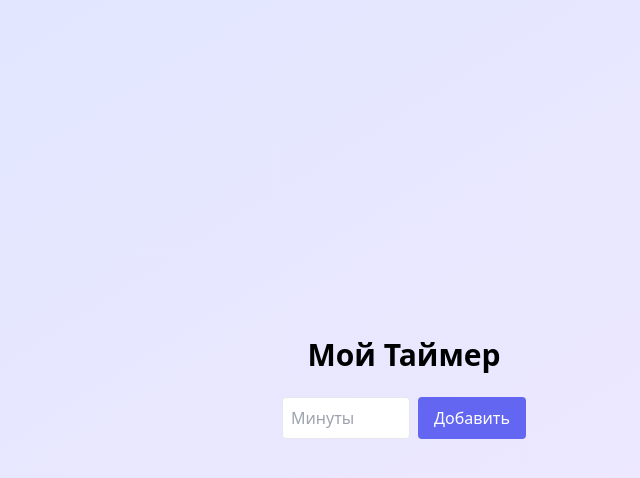
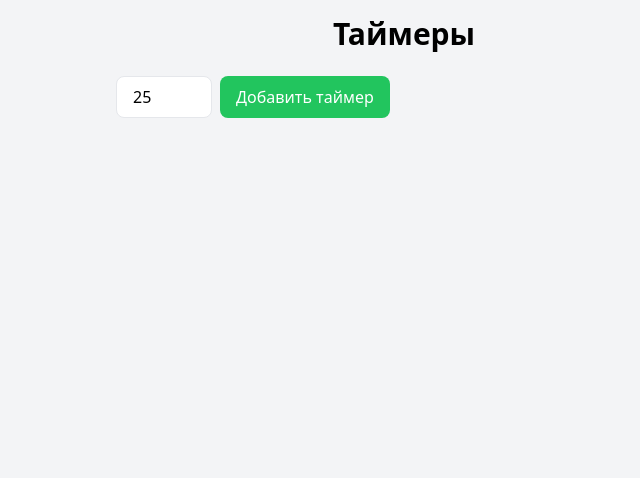
Before and after one commit to sergey23r-hub/telegram-timer-frontend, a React (Create React App) app: page / in a window 1280 px wide. Shown: the top 478 px of the page, without its empty margins (236-876 px from the left). Built offline with nearby package versions, Linux system fonts and the light colour scheme.

Commit message:
feat: добавлены мульти-таймеры с паузой, сбросом и удалением

```diff
--- a/src/App.js
+++ b/src/App.js
@@ -1,73 +1,11 @@
-import React, { useState, useEffect } from 'react';
+import React, { useState } from 'react';
+import Timers from './components/Timers';
 
-function App() {
-  const [timers, setTimers] = useState([]);
-  const [input, setInput] = useState('');
-
-  const addTimer = () => {
-    if (!input || isNaN(input)) return;
-    const newTimer = { id: Date.now(), time: parseInt(input) * 60, running: false };
-    setTimers([...timers, newTimer]);
-    setInput('');
-  };
-
-  const toggleTimer = (id) => {
-    setTimers(timers.map(timer => (
-      timer.id === id ? { ...timer, running: !timer.running } : timer
-    )));
-  };
-
-  const deleteTimer = (id) => {
-    setTimers(timers.filter(timer => timer.id !== id));
-  };
-
-  useEffect(() => {
-    const interval = setInterval(() => {
-      setTimers(prev =>
-        prev.map(timer =>
-          timer.running && timer.time > 0
-            ? { ...timer, time: timer.time - 1 }
-            : timer
-        )
-      );
-    }, 1000);
-    return () => clearInterval(interval);
-  }, []);
-
+export default function App() {
   return (
-    <div className="min-h-screen bg-gradient-to-br from-indigo-100 to-purple-100 flex flex-col items-center justify-center p-4">
-      <h1 className="text-3xl font-bold mb-6">Мой Таймер</h1>
-      <div className="flex space-x-2 mb-6">
-        <input
-          type="number"
-          placeholder="Минуты"
-          value={input}
-          onChange={(e) => setInput(e.target.value)}
-          className="border rounded p-2 w-32"
-        />
-        <button onClick={addTimer} className="bg-indigo-500 text-white rounded px-4 py-2 hover:bg-indigo-600">
-          Добавить
-        </button>
-      </div>
-      <div className="grid grid-cols-1 md:grid-cols-2 lg:grid-cols-3 gap-4">
-        {timers.map((timer) => (
-          <div key={timer.id} className="bg-white shadow-md rounded-lg p-4 flex flex-col items-center">
-            <div className="text-2xl font-semibold mb-2">
-              {Math.floor(timer.time / 60)}:{String(timer.time % 60).padStart(2, '0')}
-            </div>
-            <div className="flex space-x-2">
-              <button onClick={() => toggleTimer(timer.id)} className="bg-green-500 text-white rounded px-3 py-1">
-                {timer.running ? 'Пауза' : 'Старт'}
-              </button>
-              <button onClick={() => deleteTimer(timer.id)} className="bg-red-500 text-white rounded px-3 py-1">
-                Удалить
-              </button>
-            </div>
-          </div>
-        ))}
-      </div>
+    <div className="min-h-screen bg-gray-100 p-4">
+      <h1 className="text-3xl font-bold mb-6 text-center">Таймеры</h1>
+      <Timers />
     </div>
   );
 }
-
-export default App;
--- a/src/components/TimerItem.js
+++ b/src/components/TimerItem.js
@@ -1,28 +1,38 @@
-import React from 'react';
+import React, { useEffect, useState } from 'react';
 
-export default function TimerItem({ timer, toggleTimer, removeTimer }) {
+export default function TimerItem({ id, initialMinutes, removeTimer }) {
+  const [timeLeft, setTimeLeft] = useState(initialMinutes * 60);
+  const [isRunning, setIsRunning] = useState(false);
+
+  useEffect(() => {
+    let interval;
+    if (isRunning && timeLeft > 0) {
+      interval = setInterval(() => setTimeLeft(t => t - 1), 1000);
+    }
+    if (timeLeft === 0 && isRunning) {
+      alert("⏰ Таймер завершен!");
+      setIsRunning(false);
+    }
+    return () => clearInterval(interval);
+  }, [isRunning, timeLeft]);
+
   const formatTime = (seconds) => {
-    const m = Math.floor(seconds / 60).toString().padStart(2, '0');
-    const s = (seconds % 60).toString().padStart(2, '0');
-    return `${m}:${s}`;
+    const mins = Math.floor(seconds / 60).toString().padStart(2, '0');
+    const secs = (seconds % 60).toString().padStart(2, '0');
+    return `${mins}:${secs}`;
   };
 
   return (
-    <div className="flex items-center justify-between bg-white rounded-lg shadow p-4">
-      <div className="text-xl font-bold">{formatTime(timer.remaining)}</div>
+    <div className="bg-white rounded-xl p-4 shadow-md mb-4 flex justify-between items-center">
+      <div className="text-2xl font-mono">{formatTime(timeLeft)}</div>
       <div className="flex gap-2">
-        <button
-          onClick={() => toggleTimer(timer.id)}
-          className={`px-4 py-2 rounded ${
-            timer.isRunning ? 'bg-red-500' : 'bg-blue-500'
-          } text-white`}
-        >
-          {timer.isRunning ? 'Стоп' : 'Старт'}
+        <button onClick={() => setIsRunning(!isRunning)} className="px-4 py-2 bg-blue-500 text-white rounded-lg">
+          {isRunning ? 'Пауза' : 'Старт'}
         </button>
-        <button
-          onClick={() => removeTimer(timer.id)}
-          className="bg-gray-500 text-white px-4 py-2 rounded"
-        >
+        <button onClick={() => setTimeLeft(initialMinutes * 60)} className="px-4 py-2 bg-yellow-400 text-white rounded-lg">
+          Сброс
+        </button>
+        <button onClick={() => removeTimer(id)} className="px-4 py-2 bg-red-500 text-white rounded-lg">
           Удалить
         </button>
       </div>
--- a/src/components/Timers.js
+++ b/src/components/Timers.js
@@ -1,74 +1,35 @@
-import React, { useState, useEffect } from 'react';
+import React, { useState } from 'react';
 import TimerItem from './TimerItem';
 
 export default function Timers() {
   const [timers, setTimers] = useState([]);
-  const [inputValue, setInputValue] = useState('');
+  const [minutes, setMinutes] = useState(25);
 
   const addTimer = () => {
-    const minutes = parseInt(inputValue);
-    if (!isNaN(minutes) && minutes > 0) {
-      const newTimer = {
-        id: Date.now(),
-        remaining: minutes * 60,
-        isRunning: false,
-      };
-      setTimers([...timers, newTimer]);
-      setInputValue('');
-    }
+    const newTimer = { id: Date.now(), minutes };
+    setTimers(prev => [...prev, newTimer]);
   };
 
   const removeTimer = (id) => {
-    setTimers(timers.filter((timer) => timer.id !== id));
+    setTimers(prev => prev.filter(timer => timer.id !== id));
   };
 
-  const toggleTimer = (id) => {
-    setTimers(
-      timers.map((timer) =>
-        timer.id === id ? { ...timer, isRunning: !timer.isRunning } : timer
-      )
-    );
-  };
-
-  useEffect(() => {
-    const interval = setInterval(() => {
-      setTimers((prevTimers) =>
-        prevTimers.map((timer) => {
-          if (timer.isRunning && timer.remaining > 0) {
-            return { ...timer, remaining: timer.remaining - 1 };
-          }
-          return timer;
-        })
-      );
-    }, 1000);
-    return () => clearInterval(interval);
-  }, []);
-
   return (
-    <div className="max-w-lg mx-auto">
-      <div className="flex gap-2 mb-4">
+    <div className="max-w-xl mx-auto">
+      <div className="flex mb-4 gap-2">
         <input
           type="number"
-          placeholder="Введите время (мин)"
-          value={inputValue}
-          onChange={(e) => setInputValue(e.target.value)}
-          className="border rounded px-4 py-2 w-full"
+          value={minutes}
+          onChange={(e) => setMinutes(Math.max(1, parseInt(e.target.value) || 1))}
+          className="border rounded-lg px-4 py-2 w-24"
         />
-        <button onClick={addTimer} className="bg-green-500 text-white px-4 py-2 rounded">
-          Добавить
+        <button onClick={addTimer} className="bg-green-500 text-white px-4 py-2 rounded-lg">
+          Добавить таймер
         </button>
       </div>
-
-      <div className="space-y-4">
-        {timers.map((timer) => (
-          <TimerItem
-            key={timer.id}
-            timer={timer}
-            toggleTimer={toggleTimer}
-            removeTimer={removeTimer}
-          />
-        ))}
-      </div>
+      {timers.map(timer => (
+        <TimerItem key={timer.id} id={timer.id} initialMinutes={timer.minutes} removeTimer={removeTimer} />
+      ))}
     </div>
   );
 }
```
